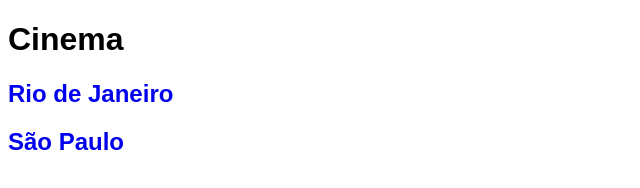
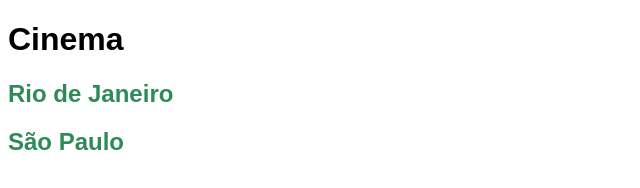
Before and after one commit to gabrielfalqs/Curso-Origamid, a plain HTML site: page exercicio01/index.html in a window 1280 px wide. Shown: the whole page, without its empty margins (0-640 px from the left). Drawn offline with Linux system fonts and the light colour scheme.

Commit message:
Alguns ajustes no INDEX e no CSS

```diff
--- a/exercicio01/css/style.css
+++ b/exercicio01/css/style.css
@@ -17,6 +17,10 @@ p {
   font-size: 20px;
 }
 
+h2 {
+  color: seagreen;
+}
+
 html {
   font-family: Arial;
 }
--- a/exercicio01/index.html
+++ b/exercicio01/index.html
@@ -11,8 +11,7 @@
 
 <body>
   <h1>Cinema</h1>
-  <h2><a href="estados/rj.html">Rio de Janeiro</h2>
-  <h2> <a href="estados/sp.html">São Paulo</h2>
-</body>
+  <a href="estados/rj.html"><h2>Rio de Janeiro</h2> </a>
+  <a href="estados/sp.html"><h2>São Paulo</h2></a>
 
 </html>
```
